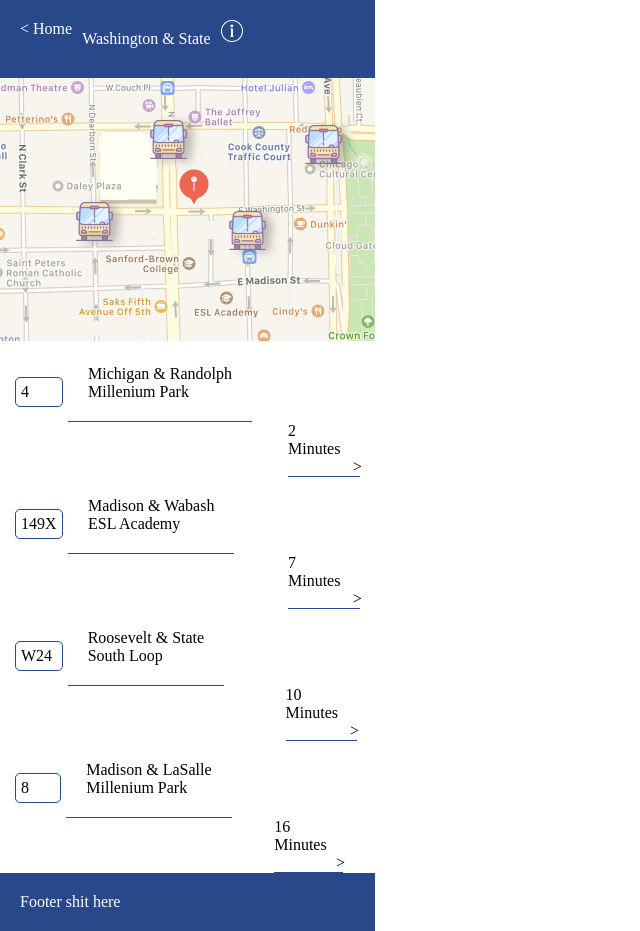
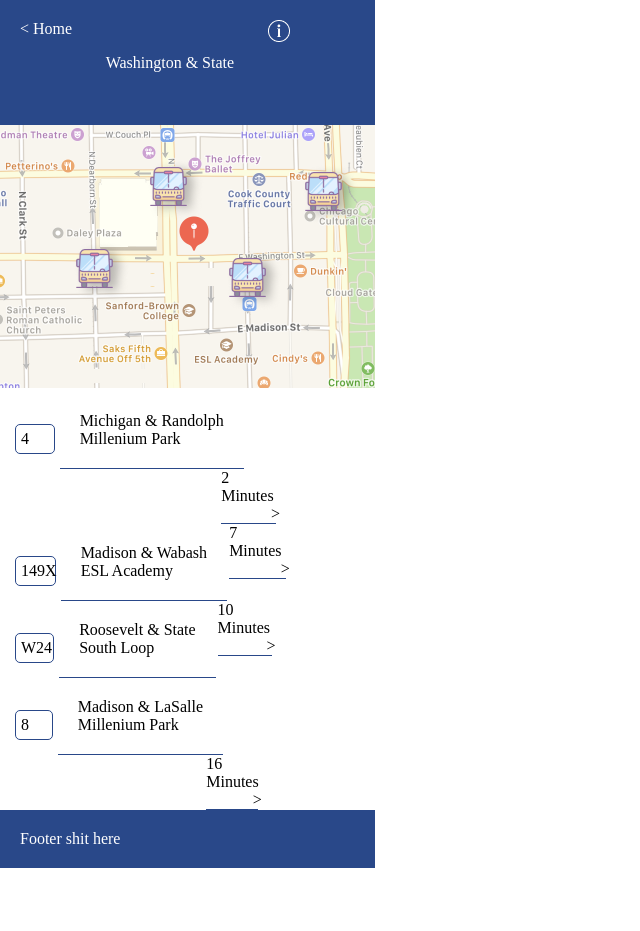
Before and after one commit to apwerneiwski/frontend_challenge, a plain HTML site: page index.html in a window 1280 px wide. Shown: the whole page, without its empty margins (0-640 px from the left). After the commit the page ends 868 px from the top, so only its background shows below. Drawn offline with Linux system fonts and the light colour scheme.

Commit message:
Updated draft

```diff
--- a/css/style.css
+++ b/css/style.css
@@ -11,7 +11,7 @@ header, footer {
 
 .h2 {
   align-content: center;
-  padding: 10px;
+  padding: 10%;
   display: block;
 }
 
@@ -43,7 +43,6 @@ span {
   align-items: center;
   border-bottom: 1px solid #294889;
   padding: 20px;
-  margin-right: 85px;
 }
 
  .stop-badge {
```
